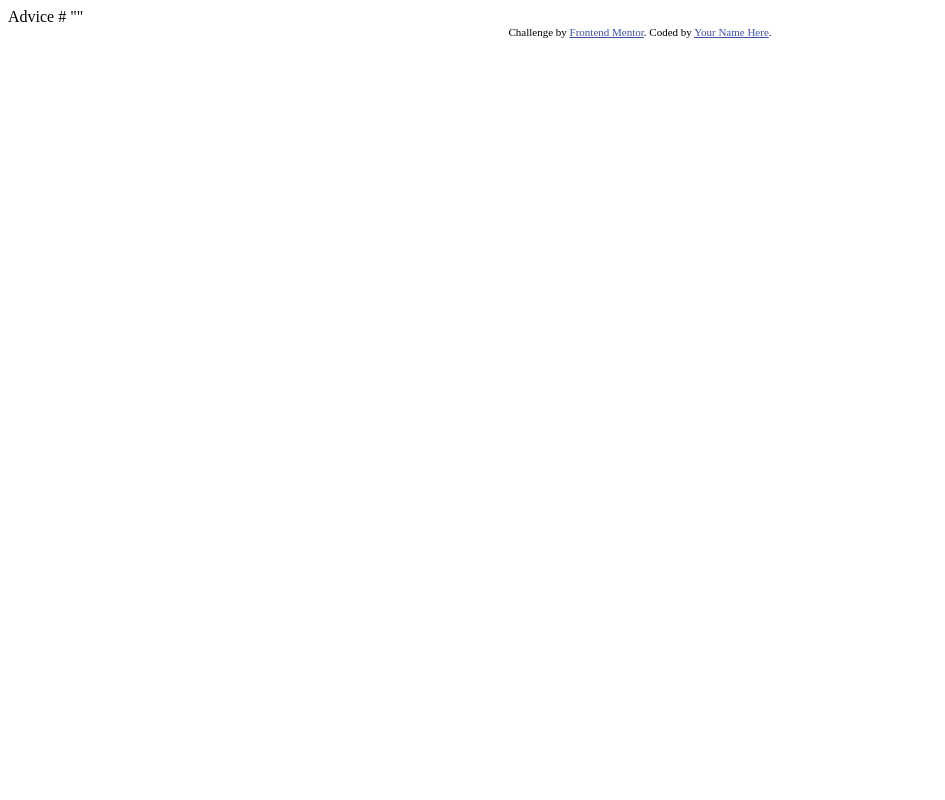
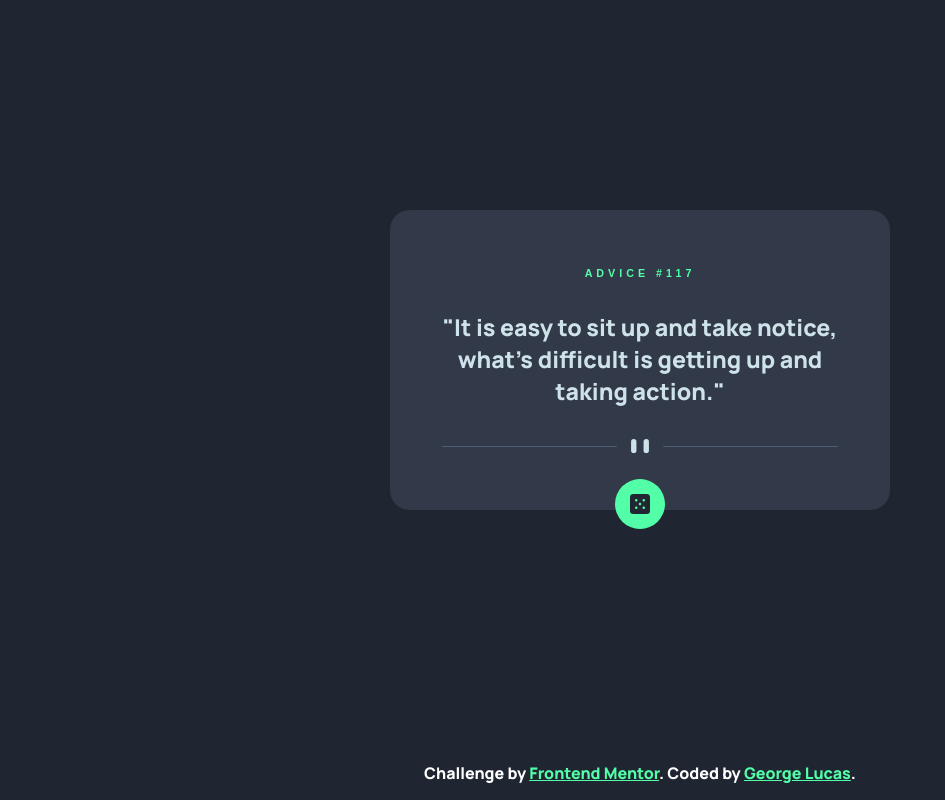
Before and after one commit to devgl96/advice-generator-app, a plain HTML site: page index.html in a window 1280 px wide. Shown: the whole page, without its empty margins (0-945 px from the left). Drawn offline with Linux system fonts and the light colour scheme; no server answers.

Commit message:
Advice generator app is ready

```diff
--- /dev/null
+++ b/css/style.css
@@ -0,0 +1,95 @@
+* {
+  margin: 0;
+  padding: 0;
+  box-sizing: border-box;
+}
+
+body {
+  background: hsl(218, 23%, 16%);
+  font-family: "Manrope", sans-serif;
+}
+
+.main-content {
+  height: 90vh;
+
+  display: flex;
+  align-items: center;
+  justify-content: center;
+}
+
+.main-content .advice-container {
+  position: relative;
+
+  background-color: hsl(217, 19%, 24%);
+
+  border-radius: 20px;
+  width: 500px;
+  height: 300px;
+
+  display: flex;
+  flex-direction: column;
+  align-items: center;
+  justify-content: center;
+
+  padding: 30px;
+
+  gap: 2rem;
+}
+
+.main-content .advice-container h6 {
+  color: hsl(150, 100%, 66%);
+  font-family: sans-serif;
+  letter-spacing: 4px;
+}
+
+.main-content .advice-container p {
+  color: hsl(193, 38%, 86%);
+  font-size: 1.45rem;
+  text-align: center;
+}
+
+.main-content .advice-container .divider {
+  content: url("../images/pattern-divider-desktop.svg");
+  width: 90%;
+}
+
+.main-content .advice-container .dice-advice {
+  background-color: hsl(150, 100%, 66%);
+  width: 50px;
+  height: 50px;
+  border-radius: 100%;
+
+  display: flex;
+  justify-content: center;
+  align-items: center;
+
+  position: absolute;
+  bottom: -1.2rem;
+}
+
+.main-content .advice-container .dice-advice:hover {
+  cursor: pointer;
+  box-shadow: 0px 0px 20px 5px hsl(150, 100%, 66%);
+}
+
+.attribution {
+  position: absolute;
+  bottom: 0;
+  text-align: center;
+  left: 0;
+  right: 0;
+
+  color: #fff;
+
+  margin-bottom: 1rem;
+}
+
+.attribution a {
+  color: hsl(150, 100%, 66%);
+}
+
+@media screen and (max-width: 768px) {
+  .main-content .advice-container {
+    margin: 20px;
+  }
+}
--- a/index.html
+++ b/index.html
@@ -1,28 +1,44 @@
 <!DOCTYPE html>
 <html lang="en">
   <head>
-  <meta charset="UTF-8">
-  <meta name="viewport" content="width=device-width, initial-scale=1.0"> <!-- displays site properly based on user's device -->
-
-  <link rel="icon" type="image/png" sizes="32x32" href="./images/favicon-32x32.png">
-
+    <meta charset="UTF-8" />
+    <meta name="viewport" content="width=device-width, initial-scale=1.0" />
+    <link rel="preconnect" href="https://fonts.googleapis.com" />
+    <link rel="preconnect" href="https://fonts.gstatic.com" crossorigin />
+    <link
+      href="https://fonts.googleapis.com/css2?family=Manrope:wght@800&display=swap"
+      rel="stylesheet"
+    />
+    <link
+      rel="icon"
+      type="image/png"
+      sizes="32x32"
+      href="./images/favicon-32x32.png"
+    />
+    <link type="text/css" rel="stylesheet" href="./css/style.css" />
     <title>Frontend Mentor | Advice generator app</title>
-
-  <!-- Feel free to remove these styles or customise in your own stylesheet 👍 -->
-  <style>
-    .attribution { font-size: 11px; text-align: center; }
-    .attribution a { color: hsl(228, 45%, 44%); }
-  </style>
   </head>
   <body>
-
-  Advice #<!-- Advice ID goes here -->
-
-  "<!-- Advice text goes here -->"
+    <div class="main-content">
+      <div class="advice-container">
+        <h6>ADVICE #<span id="advice-id">117</span></h6>
+        <p id="advice-content">
+          "It is easy to sit up and take notice, what's difficult is getting up
+          and taking action."
+        </p>
+        <div class="divider"></div>
+        <span class="dice-advice" onClick="generateAdvice()">
+          <img src="./images/icon-dice.svg" width="20px" height="20px" />
+        </span>
+      </div>
+    </div>
 
     <div class="attribution">
-    Challenge by <a href="https://www.frontendmentor.io?ref=challenge" target="_blank">Frontend Mentor</a>.
-    Coded by <a href="#">Your Name Here</a>.
+      Challenge by
+      <a href="https://www.frontendmentor.io?ref=challenge" target="_blank"
+        >Frontend Mentor</a
+      >. Coded by <a href="https://georgelucasdev.vercel.app/">George Lucas</a>.
     </div>
+    <script src="js/index.js"></script>
   </body>
 </html>
--- /dev/null
+++ b/js/index.js
@@ -0,0 +1,13 @@
+async function generateAdvice() {
+  const resultAdvice = await fetch("https://api.adviceslip.com/advice").then(
+    (res) => res.json()
+  );
+
+  const adviceId = document.getElementById("advice-id");
+  const adviceContent = document.getElementById("advice-content");
+
+  adviceId.innerText = resultAdvice.slip.id;
+  adviceContent.innerText = `"${resultAdvice.slip.advice}"`;
+}
+
+window.onload = generateAdvice();
```
Also changed, not shown: design/advice-generator-app.jpg (added), 1 other file. Lines whose indentation alone changed are shown as unchanged.
